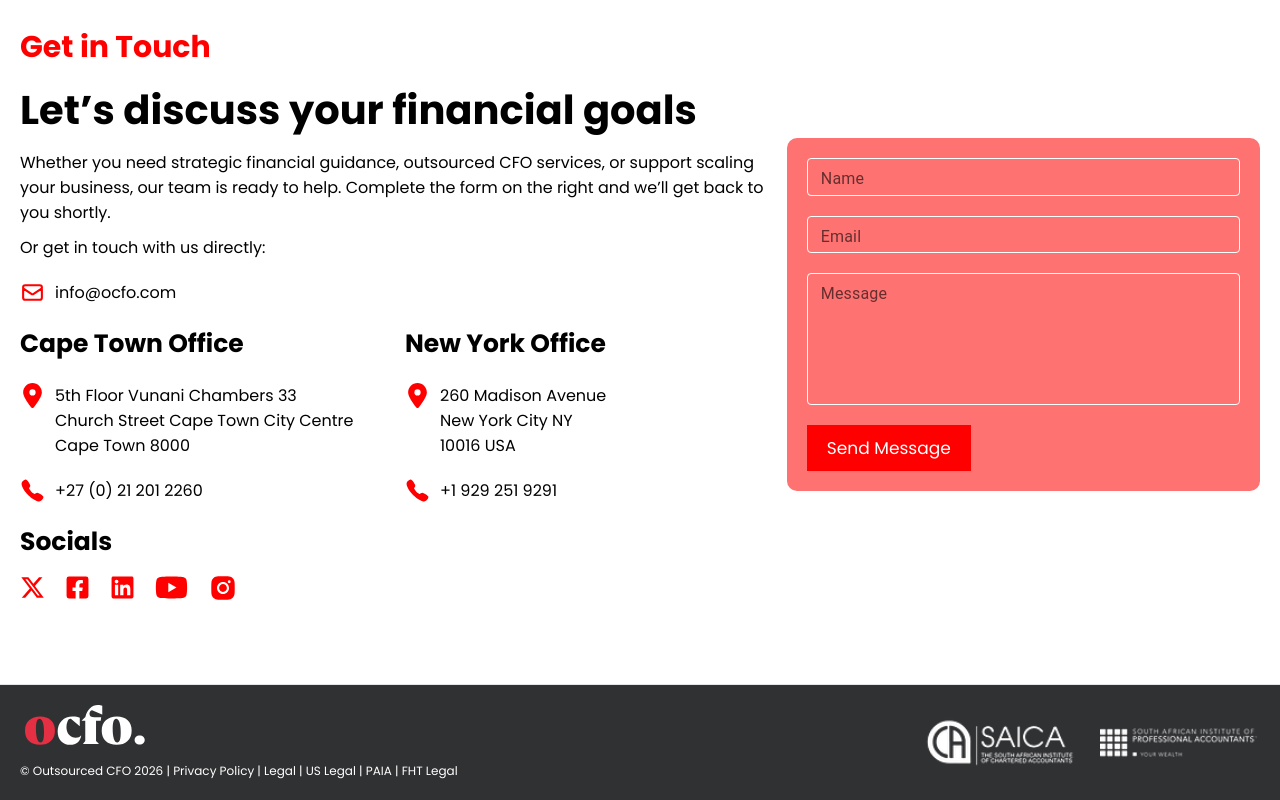
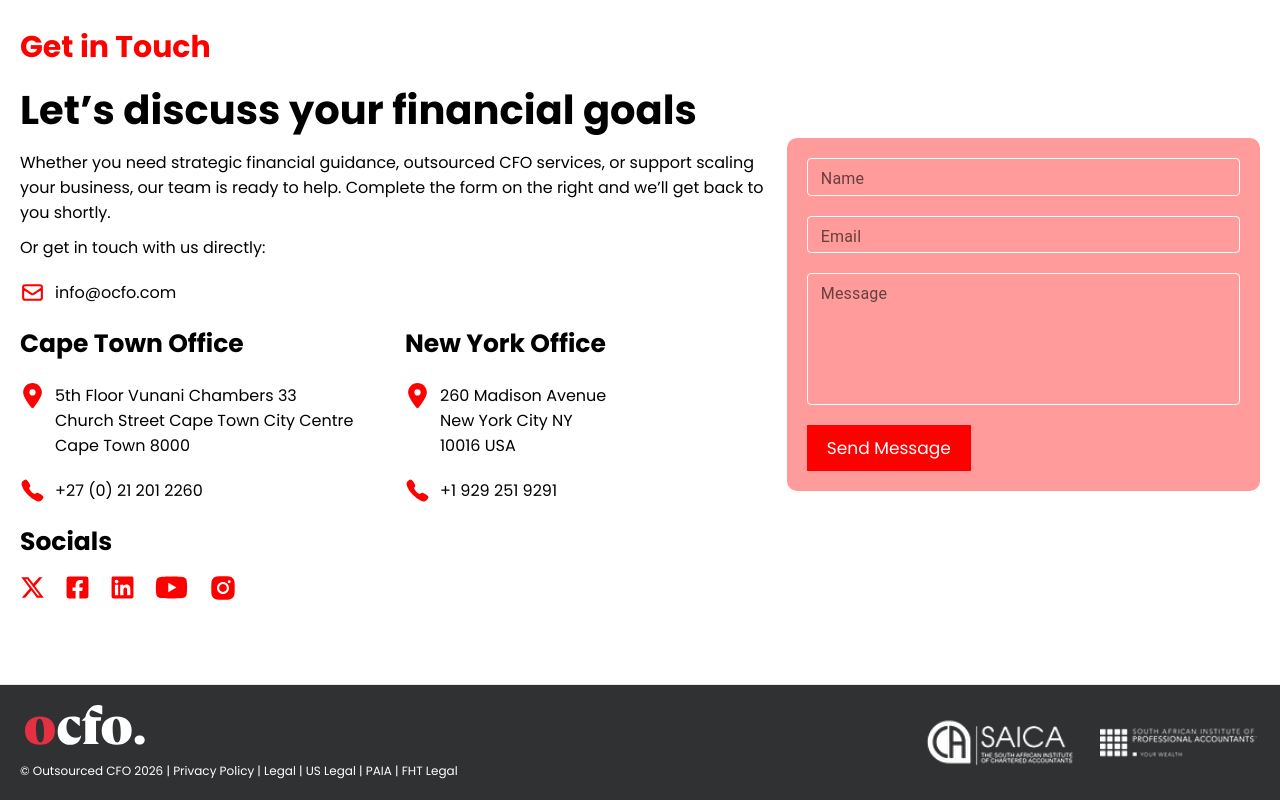
Before and after one commit to naeem2000/outsourced-cfo, a Next.js app: page / in a window 1280 px wide. Shown: the part 3116-3916 px from the top of the page. Built offline with nearby package versions, Linux system fonts and the light colour scheme.

Commit message:
fixed/contact color bg

```diff
--- a/app/page.css
+++ b/app/page.css
@@ -359,7 +359,7 @@
 }
 
 .contact .max-width .contact-body .right {
-  background: rgb(255, 114, 114);
+  background: rgb(255, 155, 155);
   padding: 20px;
   border-radius: 10px;
   width: 50%;
```
